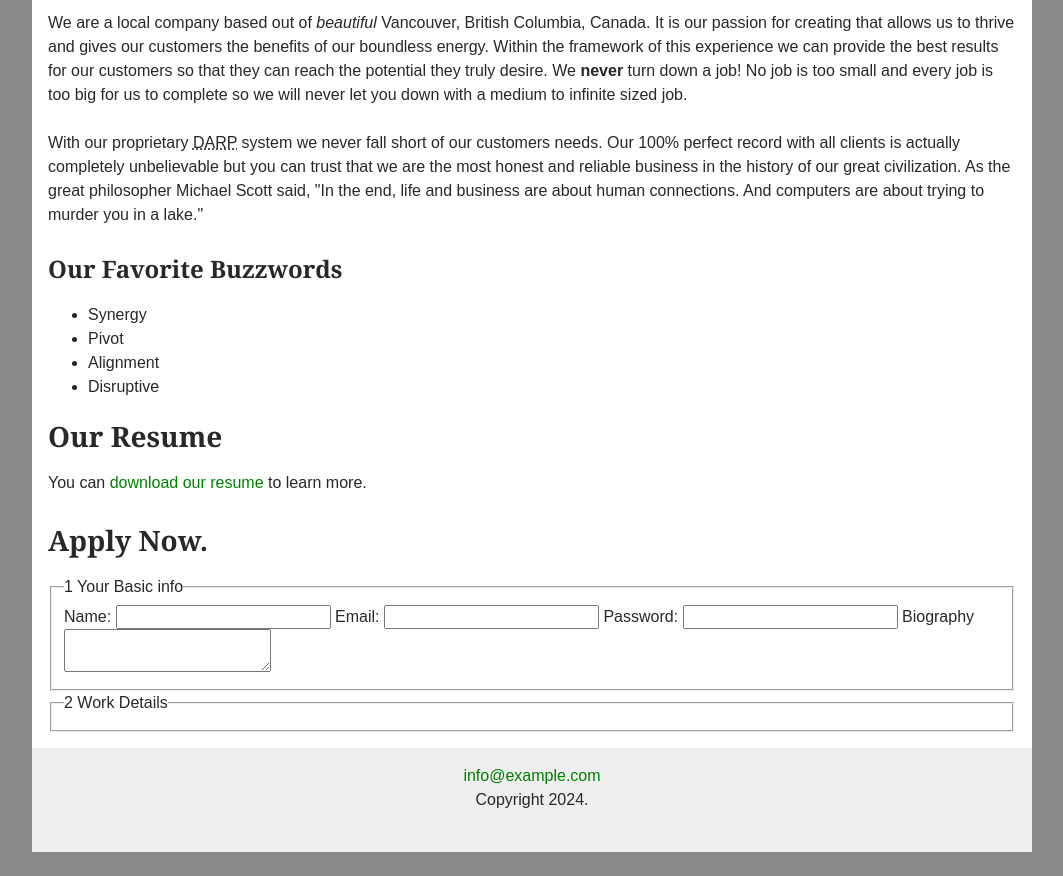
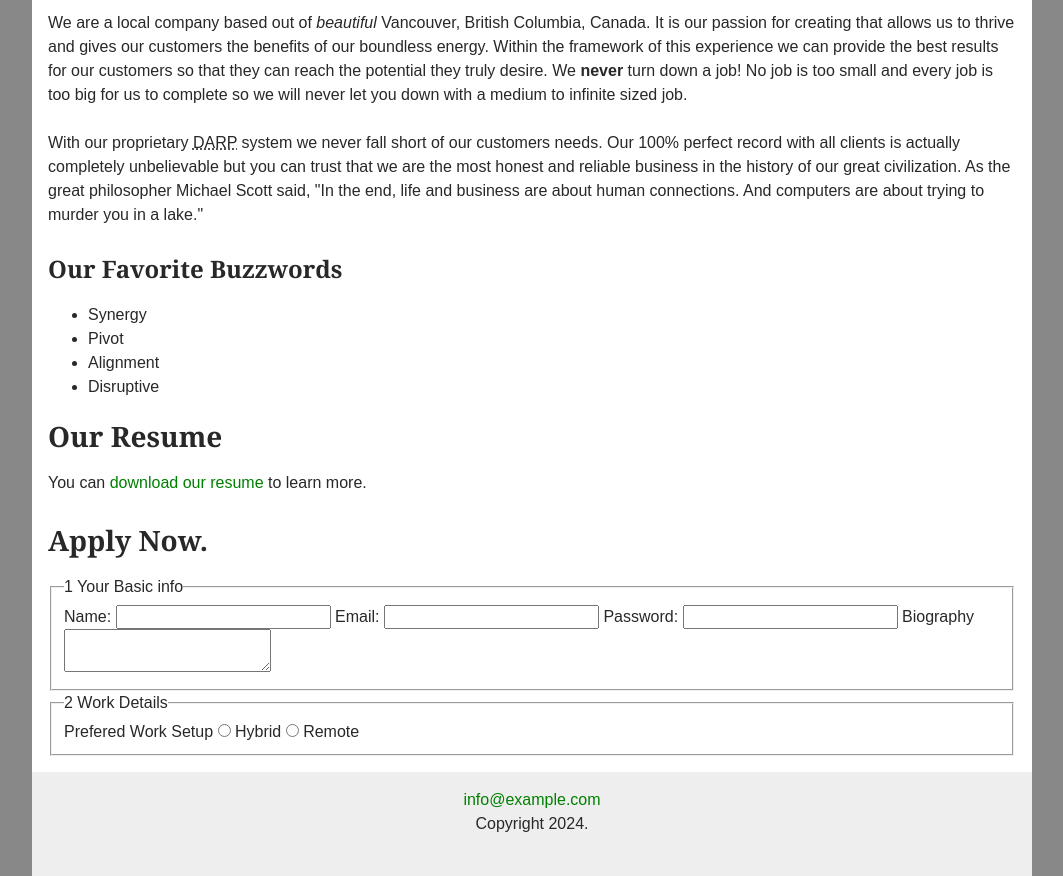
Before and after one commit to JasnoorM17/day05, a plain HTML site: page fwdp-1000-day-05/day-05/about-us.html in a window 1280 px wide. Shown: the part 197-1073 px from the top of the page, without its empty margins (108-1171 px from the left). Before the commit the page ends 1049 px from the top, so only its background shows below. Drawn offline with Linux system fonts and the light colour scheme.

Commit message:
Added label, radio button

```diff
--- a/fwdp-1000-day-05/day-05/about-us.html
+++ b/fwdp-1000-day-05/day-05/about-us.html
@@ -71,6 +71,15 @@
 						<span class="number">2</span>
 						Work Details
 					</legend>
+					<label>Prefered Work Setup</label>
+
+					<!-- First radio button for "hybrid" option -->
+					<input type="radio" name="work-setup" id="hybrid" value="hybrid">
+					<label for="hybrid" class="light">Hybrid</label>
+
+					<!-- Second radio button for "Remote" option -->
+					<input type="radio" name="work-setup" id="remote" value="remote">
+					<label for="remote" class="light">Remote</label>
 				</fieldset>
 
 			</form>
```
